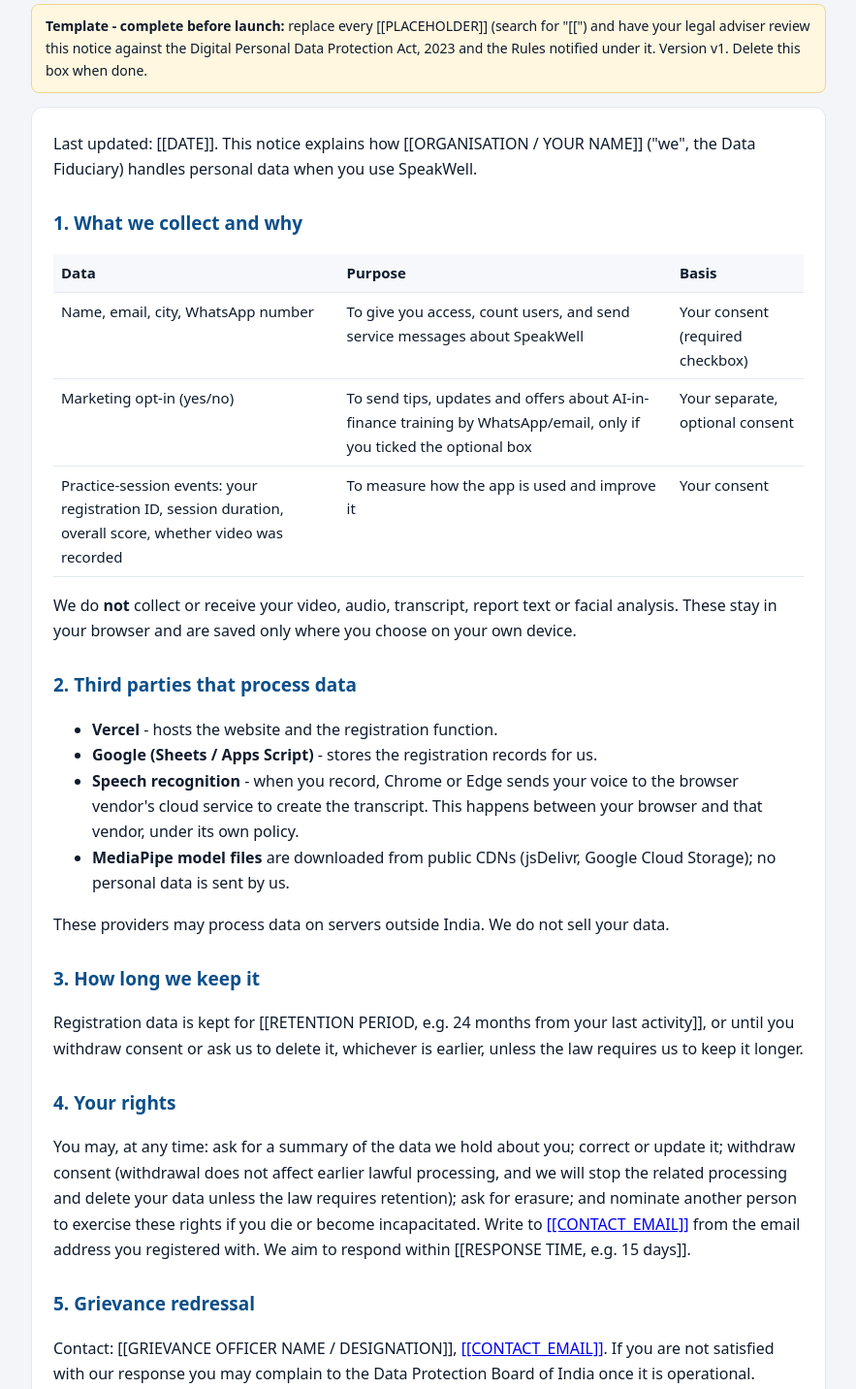
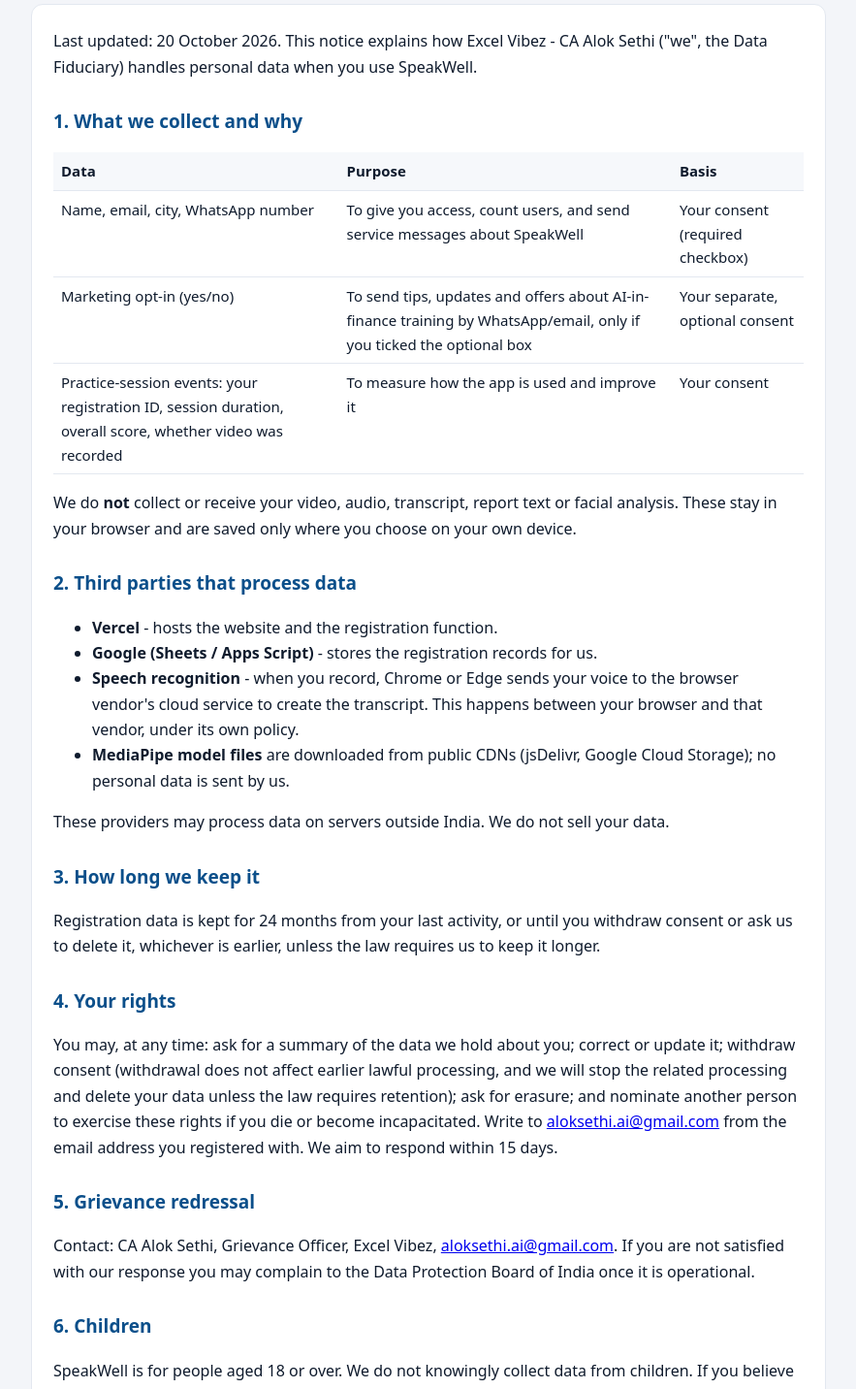
Before and after one commit to aloksethi-ai/SpeakWellwithAlok, a website: page public/privacy.html in a window 1280 px wide. Shown: the part 94-1526 px from the top of the page at 97% size, without its empty margins (198-1081 px from the left). Drawn offline with Linux system fonts and the light colour scheme.

Commit message:
Update privacy notice with specific details

```diff
--- a/public/privacy.html
+++ b/public/privacy.html
@@ -16,9 +16,8 @@
 <body>
 <main>
 <h1>SpeakWell - Privacy Notice</h1>
-<p class="todo"><b>Template - complete before launch:</b> replace every [[PLACEHOLDER]] (search for "[[") and have your legal adviser review this notice against the Digital Personal Data Protection Act, 2023 and the Rules notified under it. Version v1. Delete this box when done.</p>
 <div class="box">
-<p>Last updated: [[DATE]]. This notice explains how [[ORGANISATION / YOUR NAME]] ("we", the Data Fiduciary) handles personal data when you use SpeakWell.</p>
+<p>Last updated: 20 October 2026. This notice explains how Excel Vibez - CA Alok Sethi ("we", the Data Fiduciary) handles personal data when you use SpeakWell.</p>
 
 <h2>1. What we collect and why</h2>
 <table>
@@ -39,13 +38,13 @@
 <p>These providers may process data on servers outside India. We do not sell your data.</p>
 
 <h2>3. How long we keep it</h2>
-<p>Registration data is kept for [[RETENTION PERIOD, e.g. 24 months from your last activity]], or until you withdraw consent or ask us to delete it, whichever is earlier, unless the law requires us to keep it longer.</p>
+<p>Registration data is kept for 24 months from your last activity, or until you withdraw consent or ask us to delete it, whichever is earlier, unless the law requires us to keep it longer.</p>
 
 <h2>4. Your rights</h2>
-<p>You may, at any time: ask for a summary of the data we hold about you; correct or update it; withdraw consent (withdrawal does not affect earlier lawful processing, and we will stop the related processing and delete your data unless the law requires retention); ask for erasure; and nominate another person to exercise these rights if you die or become incapacitated. Write to <a href="mailto:[[CONTACT_EMAIL]]">[[CONTACT_EMAIL]]</a> from the email address you registered with. We aim to respond within [[RESPONSE TIME, e.g. 15 days]].</p>
+<p>You may, at any time: ask for a summary of the data we hold about you; correct or update it; withdraw consent (withdrawal does not affect earlier lawful processing, and we will stop the related processing and delete your data unless the law requires retention); ask for erasure; and nominate another person to exercise these rights if you die or become incapacitated. Write to <a href="mailto:aloksethi.ai@gmail.com">aloksethi.ai@gmail.com</a> from the email address you registered with. We aim to respond within 15 days.</p>
 
 <h2>5. Grievance redressal</h2>
-<p>Contact: [[GRIEVANCE OFFICER NAME / DESIGNATION]], <a href="mailto:[[CONTACT_EMAIL]]">[[CONTACT_EMAIL]]</a>. If you are not satisfied with our response you may complain to the Data Protection Board of India once it is operational.</p>
+<p>Contact: CA Alok Sethi, Grievance Officer, Excel Vibez, <a href="mailto:aloksethi.ai@gmail.com">aloksethi.ai@gmail.com</a>. If you are not satisfied with our response you may complain to the Data Protection Board of India once it is operational.</p>
 
 <h2>6. Children</h2>
 <p>SpeakWell is for people aged 18 or over. We do not knowingly collect data from children. If you believe a child has registered, tell us and we will delete the record.</p>
```
